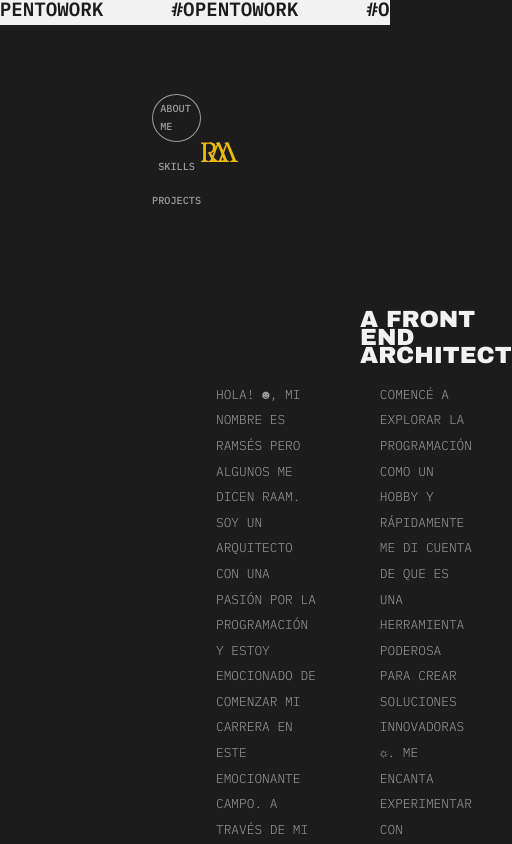
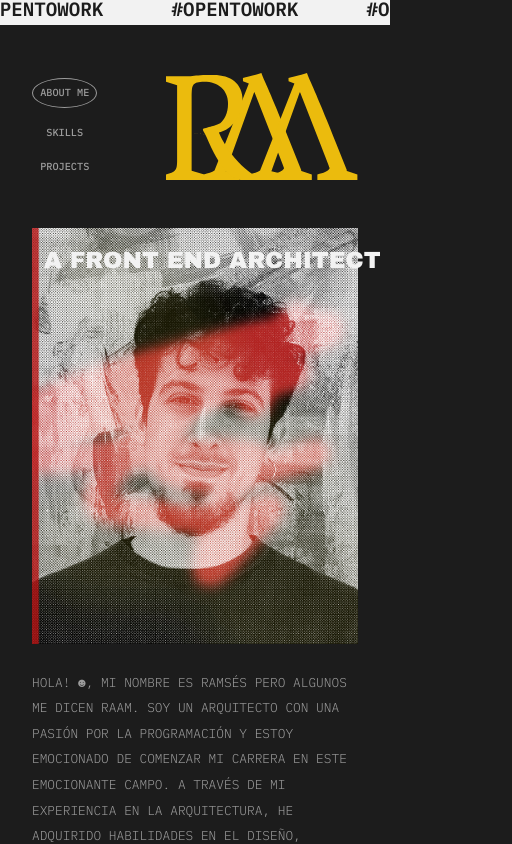
Before and after one commit to raamgonzalez/portfolio_ramsesg, a React (Vite) app: page / in a window 390 px wide. Shown: the top 844 px of the page, 512 px wide, since content can reach past the window. Built offline with nearby package versions, Linux system fonts and the light colour scheme.

Commit message:
Add new responsive

```diff
--- a/src/styles/base/mixins.scss
+++ b/src/styles/base/mixins.scss
@@ -16,7 +16,7 @@
     }
 }
 
-@mixin mb( $min : 460px, $max : 768px ){
+@mixin mb( $min : 240px, $max : 768px ){
     @media (min-width: $min) and (max-width: $max) {
         @content;
     }
```
